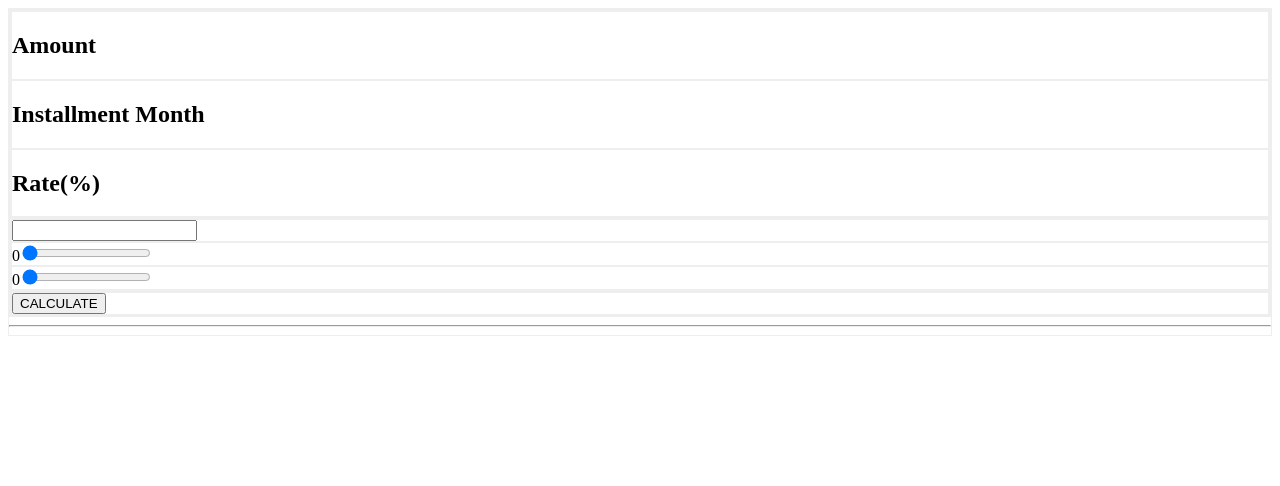
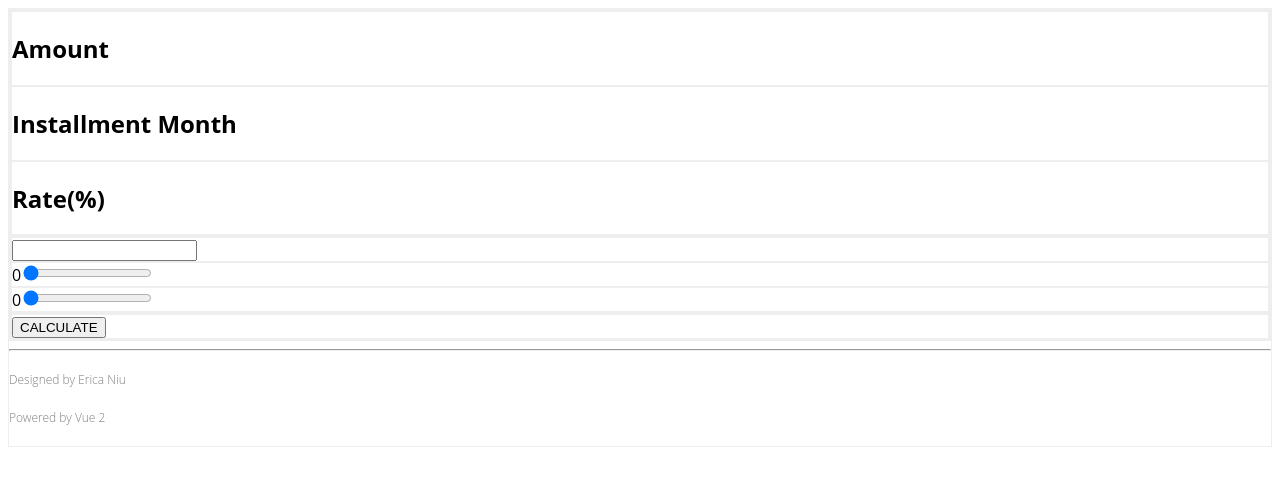
Before and after one commit to jungminji/Cremonths, a Vue app: page / in a window 1280 px wide. Shown: the top 486 px of the page. Built offline with nearby package versions, Linux system fonts and the light colour scheme.

Commit message:
Minor fix

```diff
--- a/src/App.vue
+++ b/src/App.vue
@@ -3,6 +3,9 @@
     Controls
     hr
     Result
+    h5.footer-text Designed by Erica Niu
+    h5.footer-text Powered by Vue 2
+
 </template>
 
 <script>
@@ -19,4 +22,11 @@ export default {
 </script>
 
 <style lang="sass">
+body
+  font-family: 'Open Sans', sans-serif
+
+.footer-text
+  color: grey
+  font-size: 12px
+  font-weight: lighter
 </style>
```
